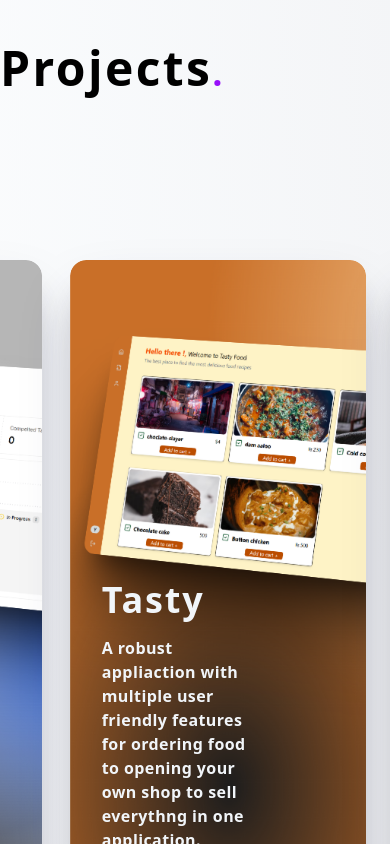
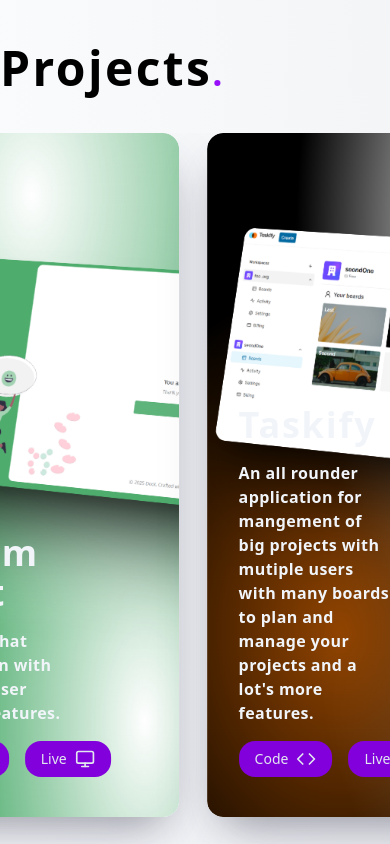
Before and after one commit to YashNarwar1/my_portfolio, a React (Vite) app: page / in a window 390 px wide. Shown: the part 1000-1844 px from the top of the page. Built offline with nearby package versions, Linux system fonts and the light colour scheme.

Commit message:
screen size change

```diff
--- a/src/components/project.jsx
+++ b/src/components/project.jsx
@@ -14,13 +14,13 @@
   const smoothX = useSpring(x, { stiffness: 70, damping: 30 });
 
   return (
-    <div ref={targetRef} className="h-[250vh] lg:h-[500vh]  relative">
+    <div ref={targetRef} className="h-[500vh]  relative">
       <h1 className="text-5xl font-bold tracking-wider my-10 ">
         Projects<span className="text-4xl font-bold text-purple-600">.</span>
       </h1>
 
       {/* Sticky container that pins the horizontal scroll */}
-      <div className="h-screen sticky top-0 flex items-center overflow-hidden">
+      <div className="h-screen md:sticky top-0 flex md:flex-row flex-col items-center overflow-hidden">
         <motion.div
           className="flex gap-[3vw] px-16 w-max"
           style={{ x: smoothX }}>
```
